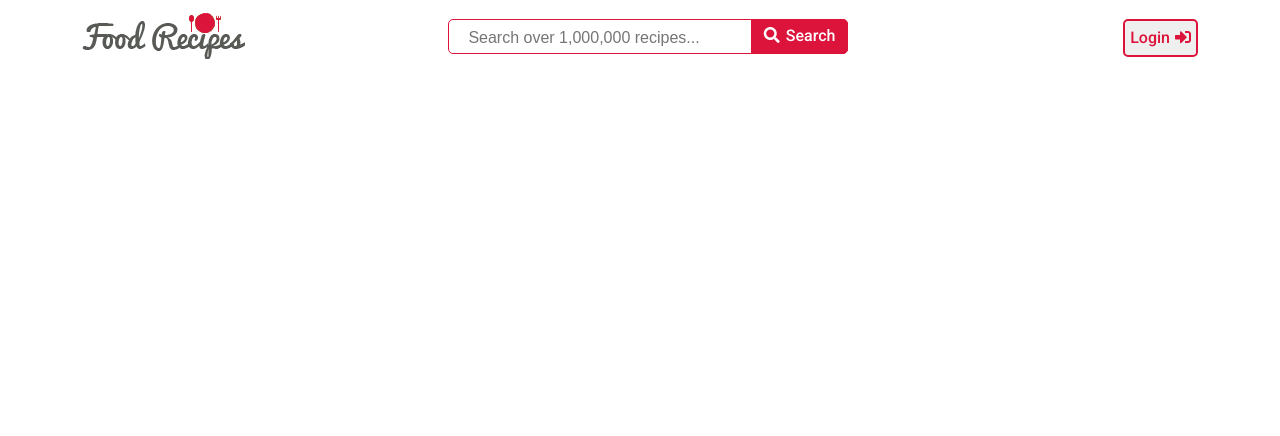
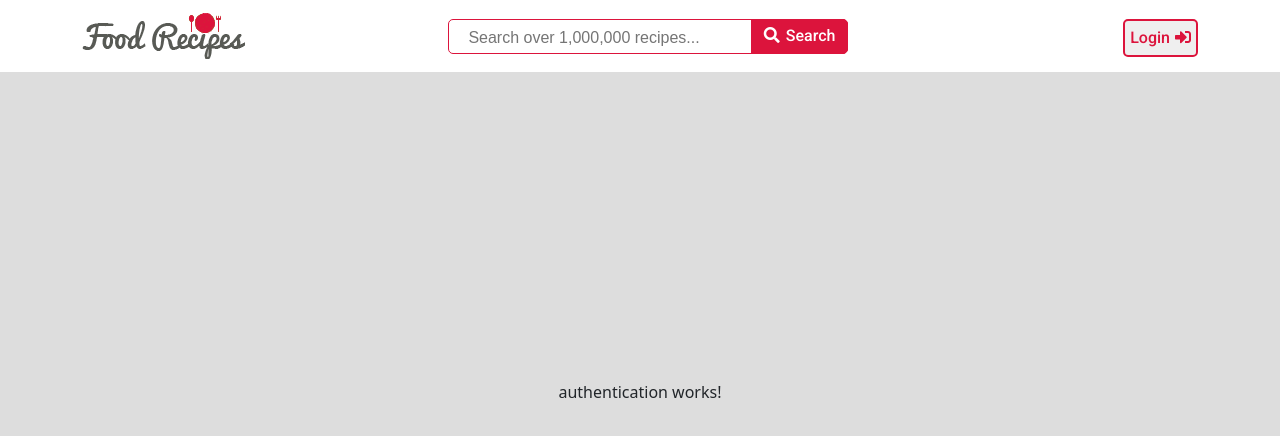
Before and after one commit to AhmedSherif20/Food-Recipes-App, an Angular app: page /auth in a window 1280 px wide. Before the commit this address led to /. Shown: the top 436 px of the page. Built offline with nearby package versions, Linux system fonts and the light colour scheme.

Commit message:
auth component added

```diff
--- a/src/app/app-routing.module.ts
+++ b/src/app/app-routing.module.ts
@@ -1,5 +1,6 @@
 import { NgModule } from '@angular/core';
 import { RouterModule, Routes } from '@angular/router';
+import { AuthenticationComponent } from './authentication/authentication.component';
 import { HomeComponent } from './home/home.component';
 import { RecipesComponent } from './recipes/recipes.component';
 
@@ -7,6 +8,8 @@ const routes: Routes = [
   { path: "", redirectTo: "home", pathMatch: "full" },
   { path: "home", component: HomeComponent },
   { path: "recipes", component: RecipesComponent },
+  { path: "auth", component: AuthenticationComponent },
+  { path: "**", component: HomeComponent },
 ];
 
 @NgModule({
--- a/src/app/app.module.ts
+++ b/src/app/app.module.ts
@@ -8,13 +8,15 @@ import { NavbarComponent } from './navbar/navbar.component';
 import { HttpClientModule } from '@angular/common/http';
 import { RecipesComponent } from './recipes/recipes.component';
 import { ScrollTopBtnComponent } from './scroll-top-btn/scroll-top-btn.component';
+import { AuthenticationComponent } from './authentication/authentication.component';
 @NgModule({
   declarations: [
     AppComponent,
     HomeComponent,
     NavbarComponent,
     RecipesComponent,
-    ScrollTopBtnComponent
+    ScrollTopBtnComponent,
+    AuthenticationComponent
   ],
   imports: [
     BrowserModule,
--- /dev/null
+++ b/src/app/authentication/authentication.component.html
@@ -0,0 +1,3 @@
+<section id="authenication" class=" d-flex justify-content-center align-items-center">
+    <p>authentication works!</p>
+</section>
--- /dev/null
+++ b/src/app/authentication/authentication.component.scss
@@ -0,0 +1,6 @@
+#authenication
+{
+    min-height: 100vh;
+    background-color: #DDD;
+    padding: 100px;
+}
--- /dev/null
+++ b/src/app/authentication/authentication.component.ts
@@ -0,0 +1,15 @@
+import { Component, OnInit } from '@angular/core';
+
+@Component({
+  selector: 'app-authentication',
+  templateUrl: './authentication.component.html',
+  styleUrls: ['./authentication.component.scss']
+})
+export class AuthenticationComponent implements OnInit {
+
+  constructor() { }
+
+  ngOnInit(): void {
+  }
+
+}
--- a/src/app/navbar/navbar.component.html
+++ b/src/app/navbar/navbar.component.html
@@ -16,7 +16,7 @@
                     <i class="fas fa-search"></i>Search
                 </button>
             </div>
-            <button class="nav-btn"  aria-current="page">
+            <button class="nav-btn"  aria-current="page" routerLink="auth">
                 Login<i class="fas fa-sign-in-alt"></i>
             </button>
         </div>
--- a/src/app/recipes/recipes.component.scss
+++ b/src/app/recipes/recipes.component.scss
@@ -8,6 +8,7 @@
         attachment: fixed;
         color: rgba($color: #000000, $alpha: .6);
     };
+    min-height: 100vh;
     .all-recipes
     {
         .recipe
```
